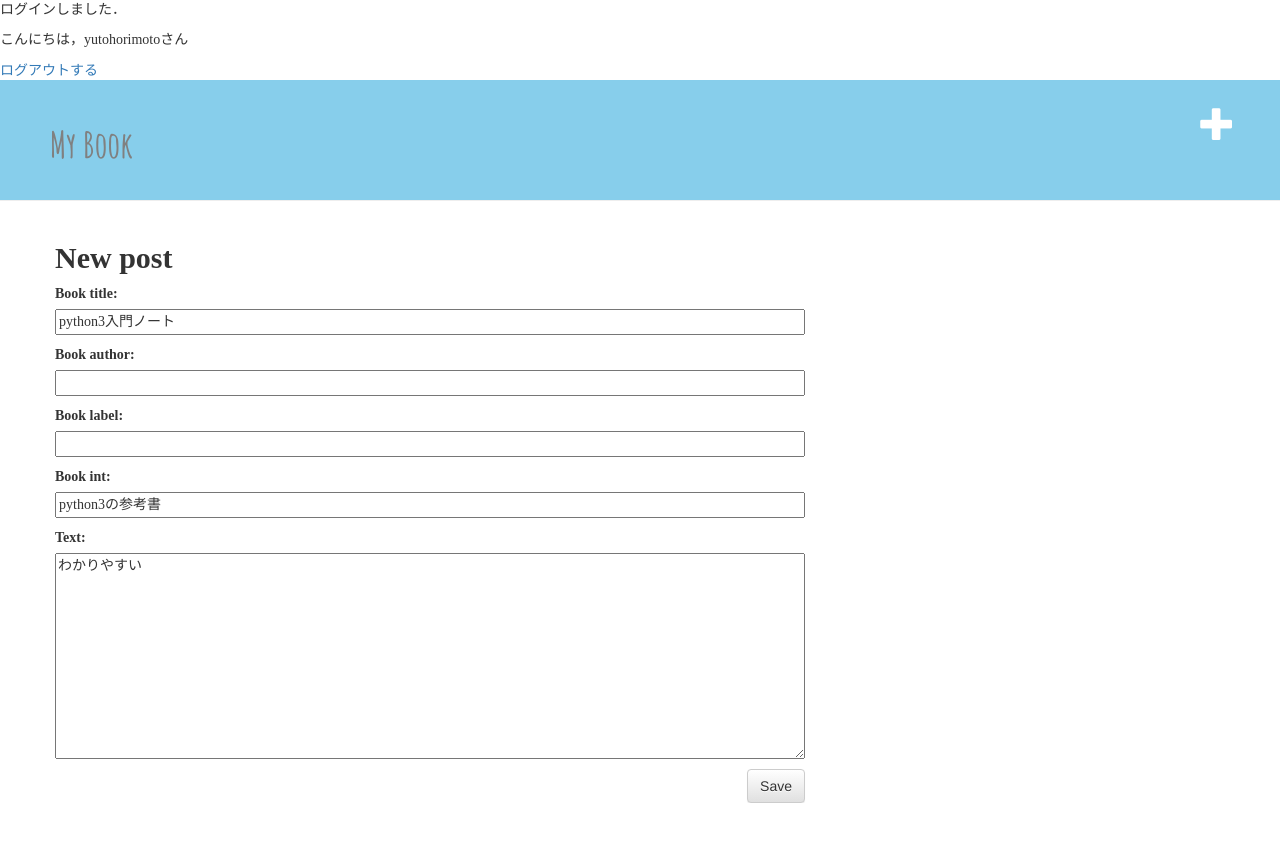
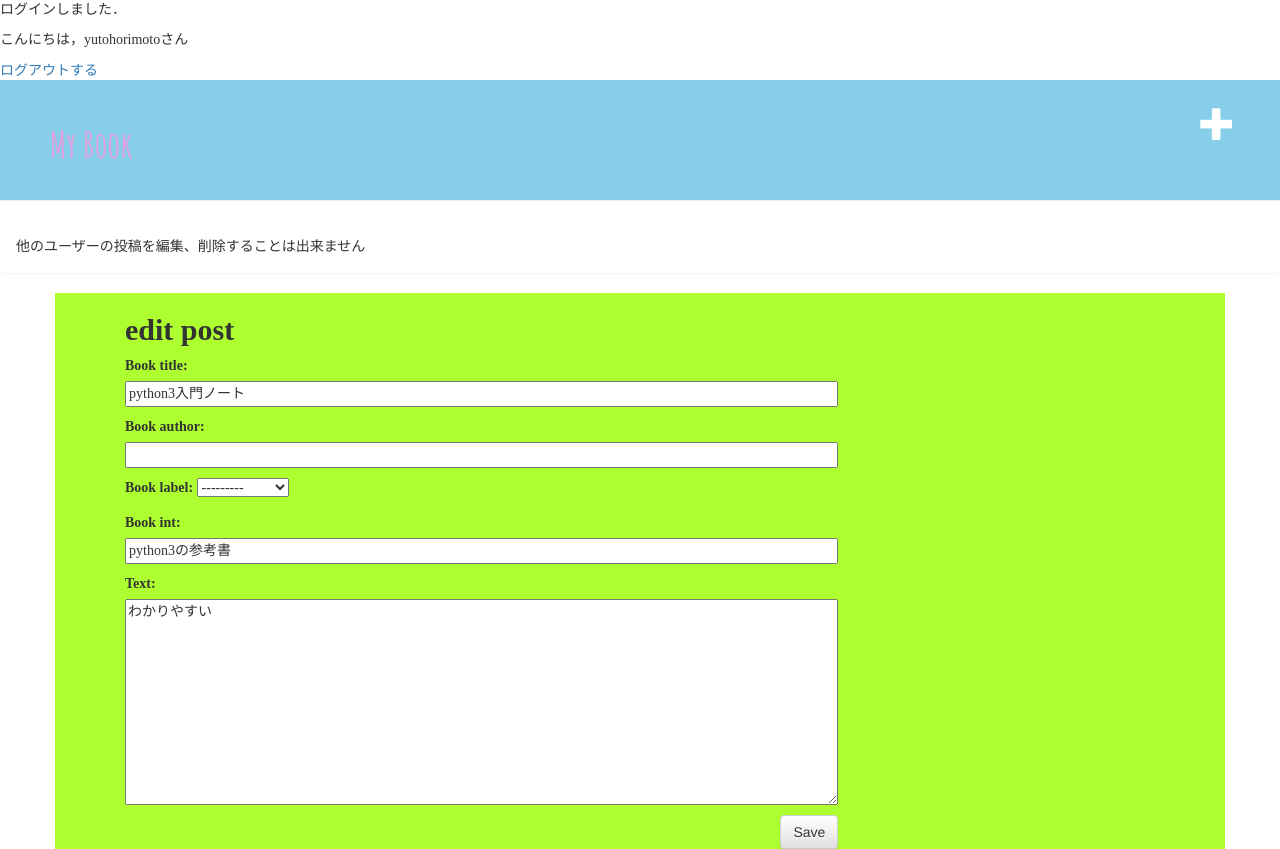
Before and after one commit to yutohorimoto/mybook, a Django app: page /post/1/edit/ in a window 1280 px wide. Before the commit the page ends 803 px from the top, so only its background shows below. Run offline with Django 3.2, Linux system fonts and the light colour scheme; a user stored in the database is signed in; data comes from the database, SQL or seed files in the repository; both versions use the stored data as it was after the commit; some libraries are stand-ins or nearby versions; some web fonts are replaced.

Commit message:
ポストを作成したユーザー以外は編集、削除をできないように変更

```diff
--- a/mybook/models.py
+++ b/mybook/models.py
@@ -2,25 +2,21 @@ from django.conf import settings
 from django.db import models
 from django.utils import timezone
 
-
+label_choices = (
+            (0, '小説'),
+            (1, '漫画'),
+            (2, 'ビジネス書'),
+            (3, '学習書'),
+            (4, '教養書'),
+            (5, '自己啓発本'),
+            (6, 'その他'),
+        )
 class Post(models.Model):
     author = models.ForeignKey(settings.AUTH_USER_MODEL, on_delete=models.CASCADE)
     book_title = models.CharField(max_length=50)
     book_author = models.CharField(max_length=20,blank=True, null=True)
-    book_label = models.CharField(max_length=20,blank=True, null=True)
-    #book_label = models.ChoiceField(
-    #    choices = (
-    #        ('0', '小説'),
-    #        ('1', '漫画'),
-    #        ('2', 'ビジネス書'),
-    #        ('3', '学習書'),
-    #        ('4', '教養書'),
-    #        ('5', '自己啓発本'),
-    #        ('6', 'その他'),
-    #    ),
-    #    required=True,
-    #    widget=forms.widgets.Select
-    #)
+    #book_label = models.CharField(max_length=20,blank=True, null=True)
+    book_label = models.IntegerField(choices=label_choices,blank=True, null=True)
     book_int = models.CharField(max_length=200,blank=True, null=True)
     text = models.TextField()
     created_date = models.DateTimeField(default=timezone.now)
--- a/mybook/static/css/mybook.css
+++ b/mybook/static/css/mybook.css
@@ -5,7 +5,7 @@
 }
 
 h1 a {
-    color:gray;
+    color:plum;
     font-family: 'Amatic SC', cursive;;
 }
 h2  {
@@ -18,8 +18,13 @@ p {
 }
 
 .content {
+
+    background-color: greenyellow;
+}
+.row{
     margin-left: 40px;
 }
+
 
 .date {
     color: #828282;
@@ -42,6 +47,7 @@ p {
 
 .post {
     margin-bottom: 70px;
+    background-color: rgb(234, 255, 47);
 }
 
 .post h2 a, .post h2 a:visited {
--- a/mybook/templates/mybook/base.html
+++ b/mybook/templates/mybook/base.html
@@ -22,6 +22,9 @@
             <a href="{% url 'post_new' %}" class="top-menu"><span class="glyphicon glyphicon-plus"></span></a>
             <h1><a href="/">My Book</a></h1>
         </div>
+        <div class='alert'>
+            <p>他のユーザーの投稿を編集、削除することは出来ません</p>
+        </div>
         <div class="content container">
             <div class="row">
                 <div class="col-md-8">
--- a/mybook/templates/mybook/logout.html
+++ b/mybook/templates/mybook/logout.html
@@ -16,6 +16,7 @@
     </div>
 
     <p>ログアウトしました</p><br>
-    <a href="{% url 'login' %}">ログイン</a>
+    <a href="{% url 'login' %}">ログイン</a><br>
+    <a href="{% url 'create_account' %}">アカウント作成</a>
   </body>
 </html>
--- a/mybook/templates/mybook/post_detail.html
+++ b/mybook/templates/mybook/post_detail.html
@@ -9,6 +9,7 @@
         {% endif %}
         {% if user.is_authenticated %}
             <a class="btn btn-default" href="{% url 'post_edit' pk=post.pk %}"><span class="glyphicon glyphicon-pencil"></span></a>
+            <a href="{% url 'post_delete' pk=post.pk %}">削除</a>
         {% endif %}
         <h2>{{ post.book_title }}</h2>
         <h5>作者：{{post.book_author}}</h5>
--- a/mybook/templates/mybook/post_edit.html
+++ b/mybook/templates/mybook/post_edit.html
@@ -1,9 +1,10 @@
 {% extends 'mybook/base.html' %}
 
 {% block content %}
-    <h2>New post</h2>
+    <h2>edit post</h2>
     <form method="POST" class="post-form">{% csrf_token %}
         {{ form.as_p }}
         <button type="submit" class="save btn btn-default">Save</button>
     </form>
+
 {% endblock %}
--- a/mybook/urls.py
+++ b/mybook/urls.py
@@ -9,6 +9,7 @@ urlpatterns = [
     path('post/<int:pk>/', views.post_detail, name='post_detail'),
     path('post/new/', views.post_new, name='post_new'),
     path('post/<int:pk>/edit/', views.post_edit, name='post_edit'),
+    path('post/<int:pk>/delete/', views.post_delete, name='post_delete'),
     #url(r'^logout/$', logout, {'template_name': 'templates/mybook/login.html'}, name='logout'),
     #url(r'^create/$', views.create_account, name='create_account'),
     #url(r'^login/$', views.account_login, name='login'),
--- a/mybook/views.py
+++ b/mybook/views.py
@@ -7,16 +7,20 @@ from django.utils import timezone
 from .models import Post
 from .forms import PostForm,UserCreateForm, LoginForm
 from django.contrib.auth import views as auth_views
+from django.contrib.auth.decorators import login_required
+from django.http import Http404
 
-# Create your views here.
+@login_required
 def post_list(request):
     posts = Post.objects.filter(published_date__lte=timezone.now()).order_by('published_date')
     return render(request, 'mybook/post_list.html', {'posts':posts})
 
+@login_required
 def post_detail(request, pk):
     post = get_object_or_404(Post, pk=pk)
     return render(request, 'mybook/post_detail.html', {'post': post})
 
+@login_required
 def post_new(request):
     if request.method == "POST":
         form = PostForm(request.POST)
@@ -32,6 +36,7 @@ def post_new(request):
         form = PostForm()
     return render(request, 'mybook/post_edit.html', {'form': form})
 
+@login_required
 def post_edit(request, pk):
     post = get_object_or_404(Post, pk=pk)
     #編集したいPost モデルを取得
@@ -40,14 +45,27 @@ def post_edit(request, pk):
         #formを保存するとき
         if form.is_valid():
             post = form.save(commit=False)
-            post.author = request.user
-            post.published_date = timezone.now()
-            post.save()
-            return redirect('post_detail', pk=post.pk)
+            if post.author == request.user:
+                post.author = request.user
+                post.published_date = timezone.now()
+                post.save()
+                return redirect('post_detail', pk=post.pk)
+            else:
+                raise Http404
+
     else:
         form = PostForm(instance=post)
         #formを開くだけのとき
     return render(request, 'mybook/post_edit.html', {'form': form})
+
+def post_delete(request,pk):
+    post = get_object_or_404(Post, pk=pk)
+    if post.author == request.user:
+        post.delete()
+        return redirect('post_list')
+    else:
+        raise Http404
+
 
 
 #アカウント作成
```
Also changed, not shown: db.sqlite3, mybook/migrations/0003_auto_20200924_0015.py (added).
